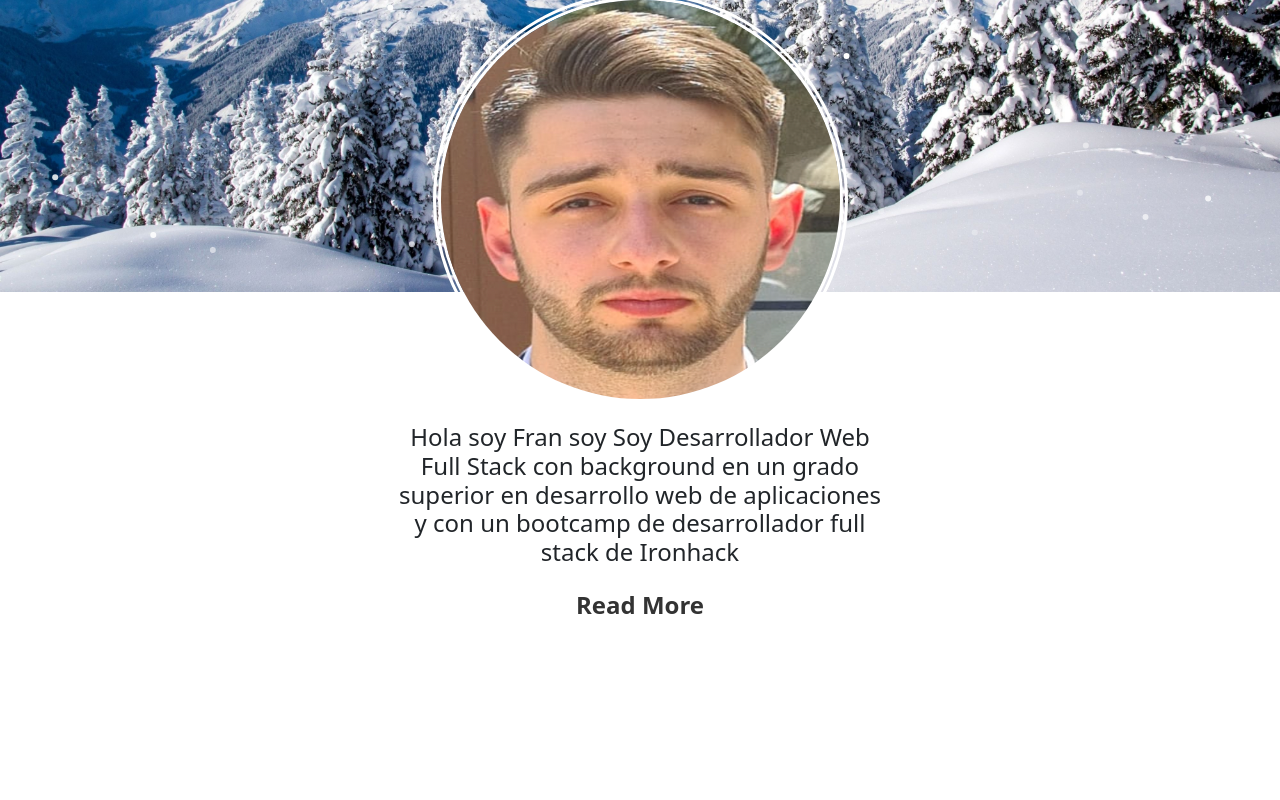
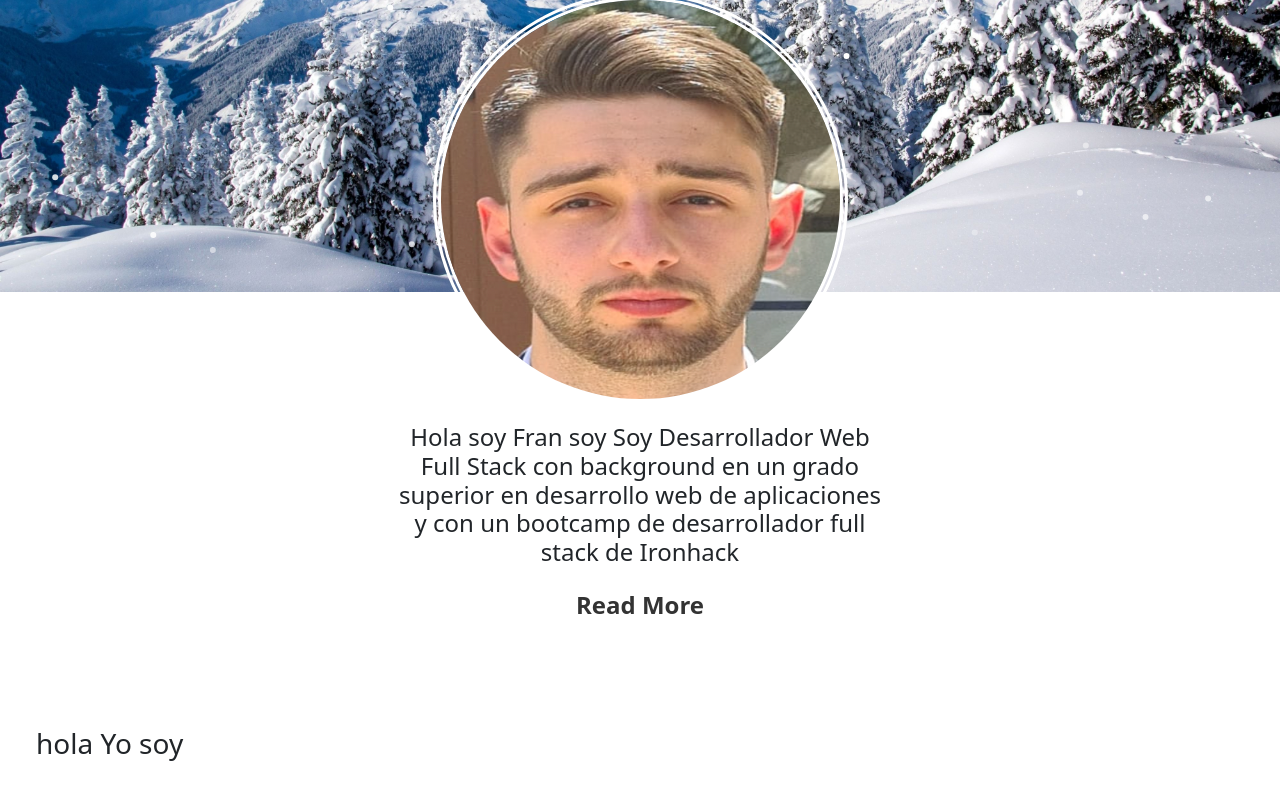
Before and after one commit to fransan990/Portafolio_v1, a React (Create React App) app: page / in a window 1280 px wide. Shown: the part 228-1028 px from the top of the page. Built offline with nearby package versions, Linux system fonts and the light colour scheme.

Commit message:
escritura animada

```diff
--- a/package.json
+++ b/package.json
@@ -13,6 +13,7 @@
     "react-dom": "^18.2.0",
     "react-scripts": "5.0.1",
     "react-tsparticles": "^2.0.6",
+    "react-simple-typewriter": "^3.0.1",
     "tsparticles": "^2.0.6",
     "web-vitals": "^2.1.4"
   },
--- /dev/null
+++ b/src/components/AnimatedWriting/AnimatedWriting.jsx
@@ -0,0 +1,25 @@
+import { useTypewriter } from 'react-simple-typewriter'
+
+const AnimatedWriting = () => {
+
+    const { text } = useTypewriter({
+        words: [' Web Developer', ' React JS Developer', ' Node JS Developer',],
+        loop: 0 // Infinit
+    })
+
+    return (
+        <h3>
+            hola Yo soy
+
+
+            <span style={{ fontWeight: 'bold' }}>
+                {text}
+            </span>
+
+        </h3>
+    )
+
+
+
+}
+export default AnimatedWriting
--- a/src/components/Header/Header.jsx
+++ b/src/components/Header/Header.jsx
@@ -6,6 +6,7 @@ import { Container, Col, Row, } from "react-bootstrap";
 import About from "../About/About";
 
 import "./Header.css"
+import AnimatedWriting from "../AnimatedWriting/AnimatedWriting";
 
 
 const Header = () => {
@@ -58,6 +59,11 @@ const Header = () => {
                             </Col>
                         </Row>
                     </Col>
+                    <Col lg={12} className="p-5 mt-5">
+                        <AnimatedWriting />
+
+
+                    </Col>
                 </Row>
             </Col>
         </Row>
```
Also changed, not shown: src/components/AnimatedWriting/AnimatedWriting.css (added), 1 other file (tests, documents, lock files or other folders).
